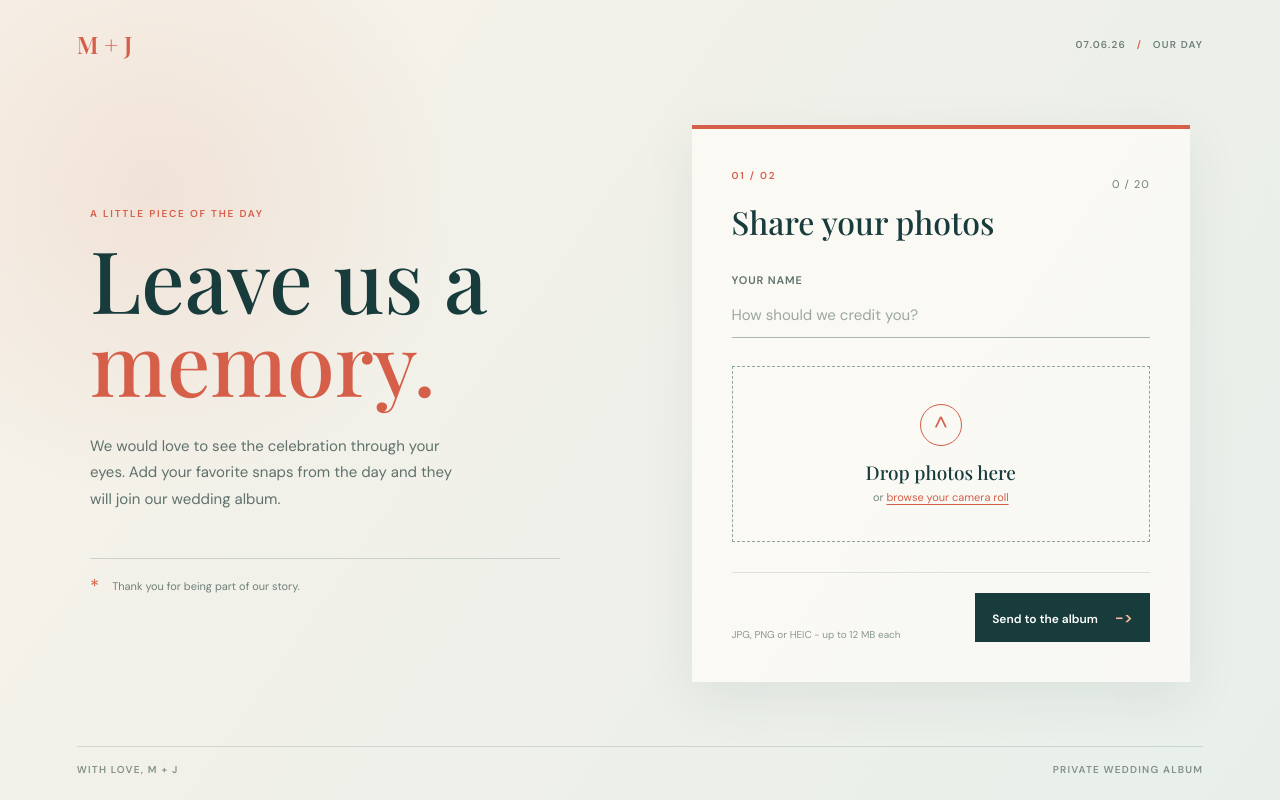
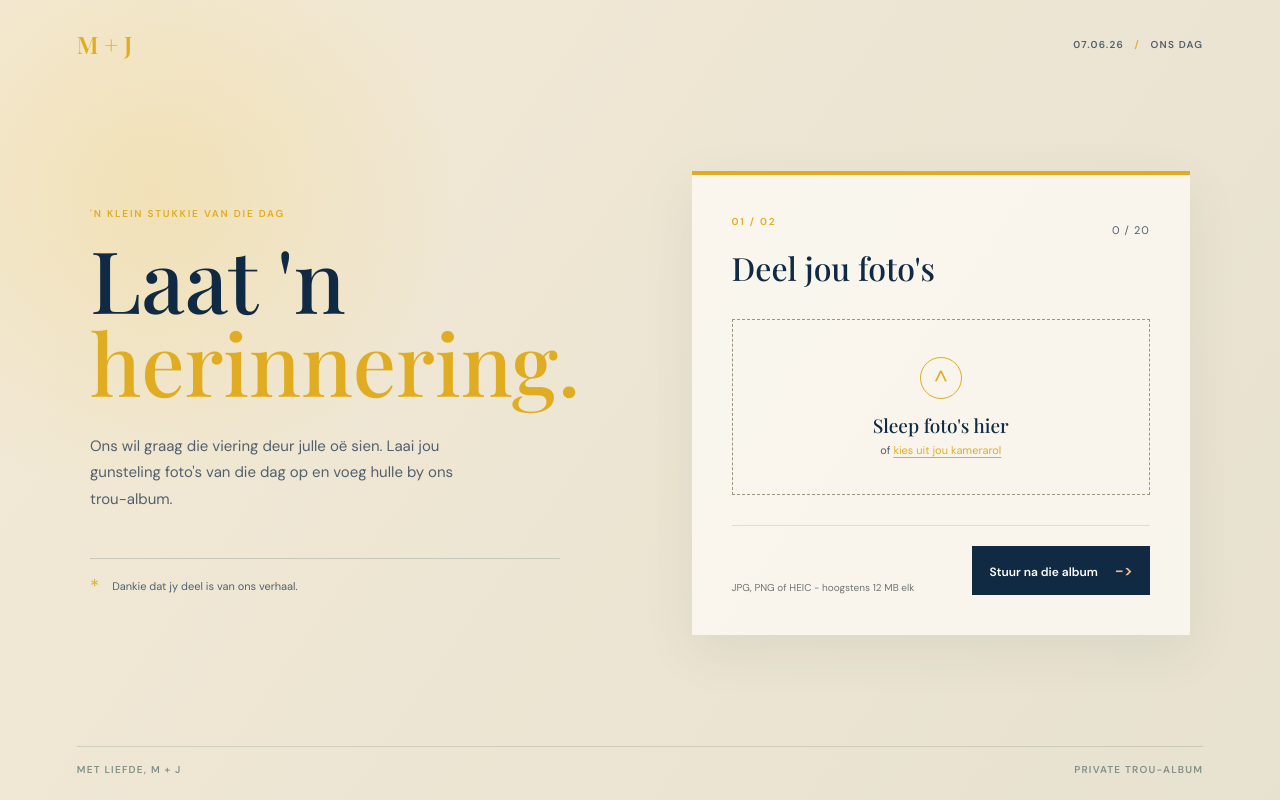
Before and after one commit to pamlotriet/WeddingPhotos, an Angular app: page / in a window 1280 px wide. Built offline with nearby package versions, Linux system fonts and the light colour scheme; a web font is replaced by a local one.

Commit message:
Translate gallery and refresh wedding palette

```diff
--- a/src/app/app.css
+++ b/src/app/app.css
@@ -2,8 +2,8 @@
   min-height: 100dvh;
   padding: 28px clamp(24px, 6vw, 92px) 24px;
   background:
-    radial-gradient(circle at 12% 24%, rgba(213, 93, 68, 0.1), transparent 24%),
-    linear-gradient(125deg, #f7f2e8 0%, #e8efeb 100%);
+    radial-gradient(circle at 12% 24%, rgba(243, 194, 59, 0.2), transparent 24%),
+    linear-gradient(125deg, #f3ead6 0%, #e7e1d0 100%);
   display: flex;
   flex-direction: column;
 }
@@ -18,7 +18,7 @@
   font-weight: 600;
 }
 .wordmark {
-  color: #d65f49;
+  color: #e0ad22;
   font-family: 'Playfair Display', Georgia, serif;
   font-size: 24px;
   font-weight: 600;
@@ -26,10 +26,10 @@
   text-decoration: none;
 }
 .date-mark {
-  color: #6e8079;
+  color: #52606d;
 }
 .date-mark span {
-  color: #d65f49;
+  color: #e0ad22;
   margin: 0 7px;
 }
 .content-grid {
@@ -45,7 +45,7 @@
   max-width: 470px;
 }
 .eyebrow {
-  color: #d65f49;
+  color: #e0ad22;
   font-size: 10px;
   font-weight: 600;
   letter-spacing: 0.18em;
@@ -58,7 +58,7 @@ p {
   margin-top: 0;
 }
 h1 {
-  color: #183b3c;
+  color: #102a43;
   font-family: 'Playfair Display', Georgia, serif;
   font-size: clamp(54px, 7vw, 86px);
   font-weight: 500;
@@ -67,11 +67,11 @@ h1 {
   margin-bottom: 30px;
 }
 h1 em {
-  color: #d65f49;
+  color: #e0ad22;
   font-weight: 500;
 }
 .intro {
-  color: #5f716b;
+  color: #52606d;
   font-size: 15px;
   line-height: 1.75;
   max-width: 370px;
@@ -79,7 +79,7 @@ h1 em {
 .note-line {
   align-items: center;
   border-top: 1px solid rgba(24, 59, 60, 0.18);
-  color: #6e8079;
+  color: #52606d;
   display: flex;
   gap: 13px;
   margin-top: 46px;
@@ -87,12 +87,12 @@ h1 em {
   font-size: 11px;
 }
 .spark {
-  color: #d65f49;
+  color: #e0ad22;
   font-size: 19px;
 }
 .upload-panel {
   background: rgba(255, 253, 248, 0.72);
-  border-top: 4px solid #d65f49;
+  border-top: 4px solid #e0ad22;
   box-shadow: 0 16px 50px rgba(38, 63, 59, 0.08);
   padding: clamp(24px, 4vw, 40px);
 }
@@ -103,7 +103,7 @@ h1 em {
   margin-bottom: 30px;
 }
 h2 {
-  color: #183b3c;
+  color: #102a43;
   font-family: 'Playfair Display', Georgia, serif;
   font-size: 32px;
   font-weight: 500;
@@ -111,13 +111,13 @@ h2 {
   margin-bottom: 0;
 }
 .photo-count {
-  color: #6e8079;
+  color: #52606d;
   font-size: 11px;
   letter-spacing: 0.1em;
   padding-top: 8px;
 }
 .field-label {
-  color: #5f716b;
+  color: #52606d;
   display: block;
   font-size: 11px;
   font-weight: 600;
@@ -128,9 +128,9 @@ h2 {
 .name-input {
   background: transparent;
   border: 0;
-  border-bottom: 1px solid #a9b8ae;
+  border-bottom: 1px solid #a7a18f;
   border-radius: 0;
-  color: #183b3c;
+  color: #102a43;
   display: block;
   font-size: 15px;
   outline: 0;
@@ -138,13 +138,13 @@ h2 {
   width: 100%;
 }
 .name-input:focus {
-  border-color: #d65f49;
+  border-color: #e0ad22;
 }
 .name-input::placeholder {
   color: #9aa8a0;
 }
 .drop-zone {
-  border: 1px dashed #91a79b;
+  border: 1px dashed #9d957f;
   margin-top: 28px;
   min-height: 174px;
   transition:
@@ -153,7 +153,7 @@ h2 {
 }
 .drop-zone:hover {
   background: rgba(207, 224, 215, 0.3);
-  border-color: #d65f49;
+  border-color: #e0ad22;
 }
 .drop-content {
   align-items: center;
@@ -165,9 +165,9 @@ h2 {
 }
 .upload-mark {
   align-items: center;
-  border: 1px solid #d65f49;
+  border: 1px solid #e0ad22;
   border-radius: 50%;
-  color: #d65f49;
+  color: #e0ad22;
   display: flex;
   font-size: 22px;
   height: 42px;
@@ -176,17 +176,17 @@ h2 {
   width: 42px;
 }
 .drop-title {
-  color: #183b3c;
+  color: #102a43;
   font-family: 'Playfair Display', Georgia, serif;
   font-size: 19px;
 }
 .drop-subtitle {
-  color: #76877f;
+  color: #52606d;
   font-size: 11px;
   margin-top: 5px;
 }
 .drop-subtitle u {
-  color: #d65f49;
+  color: #e0ad22;
   text-underline-offset: 3px;
 }
 .preview-grid {
@@ -197,7 +197,7 @@ h2 {
 }
 .preview-tile {
   aspect-ratio: 1;
-  background: #dce5df;
+  background: #ddd4bd;
   overflow: hidden;
   position: relative;
 }
@@ -207,7 +207,7 @@ h2 {
   width: 100%;
 }
 .remove-button {
-  background: #183b3c;
+  background: #102a43;
   border: 0;
   border-radius: 50%;
   color: #fff;
@@ -236,13 +236,13 @@ h2 {
   padding-top: 20px;
 }
 .limits {
-  color: #88978f;
+  color: #6f756f;
   font-size: 10px;
   line-height: 1.5;
   margin: 0;
 }
 .send-button {
-  background: #183b3c;
+  background: #102a43;
   border: 0;
   color: #fff;
   cursor: pointer;
@@ -252,7 +252,7 @@ h2 {
   white-space: nowrap;
 }
 .send-button:hover {
-  background: #d65f49;
+  background: #e0ad22;
 }
 .send-button:disabled {
   cursor: wait;
@@ -271,7 +271,7 @@ h2 {
 }
 .success-icon {
   align-items: center;
-  background: #d65f49;
+  background: #e0ad22;
   border-radius: 50%;
   color: #fff;
   display: flex;
@@ -285,14 +285,14 @@ h2 {
   margin-bottom: 13px;
 }
 .success-state > p:not(.eyebrow) {
-  color: #6e8079;
+  color: #52606d;
   font-size: 14px;
   line-height: 1.6;
 }
 .text-button {
   background: none;
   border: 0;
-  color: #d65f49;
+  color: #e0ad22;
   cursor: pointer;
   font-size: 12px;
   font-weight: 600;
--- a/src/app/app.html
+++ b/src/app/app.html
@@ -1,93 +1,44 @@
 <main class="page-shell">
   <header class="topbar">
-    <a class="wordmark" href="/" aria-label="Back to the wedding gallery">M + J</a>
-    <span class="date-mark">07.06.26 <span aria-hidden="true">/</span> our day</span>
+    <a class="wordmark" href="/" aria-label="Terug na die trougalery">M + J</a>
+    <span class="date-mark">07.06.26 <span aria-hidden="true">/</span> ons dag</span>
   </header>
   <div class="content-grid">
     <section class="welcome" aria-labelledby="page-title">
-      <p class="eyebrow">A little piece of the day</p>
-      <h1 id="page-title">Leave us a<br /><em>memory.</em></h1>
-      <p class="intro">
-        We would love to see the celebration through your eyes. Add your favorite snaps from the day
-        and they will join our wedding album.
-      </p>
-      <div class="note-line">
-        <span class="spark" aria-hidden="true">*</span
-        ><span>Thank you for being part of our story.</span>
-      </div>
+      <p class="eyebrow">'n Klein stukkie van die dag</p>
+      <h1 id="page-title">Laat 'n<br /><em>herinnering.</em></h1>
+      <p class="intro">Ons wil graag die viering deur julle oë sien. Laai jou gunsteling foto's van die dag op en voeg hulle by ons trou-album.</p>
+      <div class="note-line"><span class="spark" aria-hidden="true">*</span><span>Dankie dat jy deel is van ons verhaal.</span></div>
     </section>
     <section class="upload-panel" aria-labelledby="upload-title">
       @if (sent()) {
         <div class="success-state">
           <div class="success-icon" aria-hidden="true">+</div>
-          <p class="eyebrow">All tucked away</p>
-          <h2>Thank you, {{ guestName() }}.</h2>
-          <p>Your photos are safely on their way to our gallery.</p>
-          <button class="text-button" type="button" (click)="sent.set(false)">
-            Add more photos <span aria-hidden="true">-&gt;</span>
-          </button>
+          <p class="eyebrow">Veilig gebêre</p>
+          <h2>Baie dankie.</h2>
+          <p>Jou foto's is veilig op pad na ons galery.</p>
+          <button class="text-button" type="button" (click)="sent.set(false)">Laai nog foto's op <span aria-hidden="true">-&gt;</span></button>
         </div>
       } @else {
         <div class="panel-heading">
-          <div>
-            <p class="eyebrow">01 / 02</p>
-            <h2 id="upload-title">Share your photos</h2>
-          </div>
+          <div><p class="eyebrow">01 / 02</p><h2 id="upload-title">Deel jou foto's</h2></div>
           <span class="photo-count">{{ photos().length }} / {{ maxPhotos }}</span>
         </div>
-        <label class="field-label" for="guest-name">Your name</label>
-        <input
-          id="guest-name"
-          class="name-input"
-          type="text"
-          maxlength="80"
-          placeholder="How should we credit you?"
-          [value]="guestName()"
-          (input)="guestName.set($any($event.target).value)"
-        />
         <div class="drop-zone" (dragover)="$event.preventDefault()" (drop)="onDrop($event)">
-          <input
-            id="photo-picker"
-            class="visually-hidden"
-            type="file"
-            accept="image/*"
-            multiple
-            (change)="selectFiles($event)"
-          />
-          <label class="drop-content" for="photo-picker"
-            ><span class="upload-mark" aria-hidden="true">^</span
-            ><span class="drop-title">Drop photos here</span
-            ><span class="drop-subtitle">or <u>browse your camera roll</u></span></label
-          >
+          <input id="photo-picker" class="visually-hidden" type="file" accept="image/*" multiple (change)="selectFiles($event)" />
+          <label class="drop-content" for="photo-picker"><span class="upload-mark" aria-hidden="true">^</span><span class="drop-title">Sleep foto's hier</span><span class="drop-subtitle">of <u>kies uit jou kamerarol</u></span></label>
         </div>
         @if (photos().length) {
-          <div class="preview-grid" aria-label="Selected photos">
+          <div class="preview-grid" aria-label="Gekose foto's">
             @for (photo of photos(); track photo.preview; let index = $index) {
-              <div class="preview-tile">
-                <img [src]="photo.preview" [alt]="photo.file.name" /><button
-                  class="remove-button"
-                  type="button"
-                  [attr.aria-label]="'Remove ' + photo.file.name"
-                  (click)="removePhoto(index)"
-                >
-                  x
-                </button>
-              </div>
+              <div class="preview-tile"><img [src]="photo.preview" [alt]="photo.file.name" /><button class="remove-button" type="button" [attr.aria-label]="'Verwyder ' + photo.file.name" (click)="removePhoto(index)">x</button></div>
             }
           </div>
         }
-        @if (error()) {
-          <p class="error-message" role="alert">{{ error() }}</p>
-        }
-        <div class="panel-footer">
-          <p class="limits">JPG, PNG or HEIC - up to 12 MB each</p>
-          <button class="send-button" type="button" [disabled]="isSending()" (click)="sendPhotos()">
-            {{ isSending() ? 'Sending...' : 'Send to the album' }}
-            <span aria-hidden="true">-&gt;</span>
-          </button>
-        </div>
+        @if (error()) { <p class="error-message" role="alert">{{ error() }}</p> }
+        <div class="panel-footer"><p class="limits">JPG, PNG of HEIC - hoogstens 12 MB elk</p><button class="send-button" type="button" [disabled]="isSending()" (click)="sendPhotos()">{{ isSending() ? 'Laai op...' : 'Stuur na die album' }} <span aria-hidden="true">-&gt;</span></button></div>
       }
     </section>
   </div>
-  <footer class="footer"><span>with love, M + J</span><span>private wedding album</span></footer>
+  <footer class="footer"><span>met liefde, M + J</span><span>private trou-album</span></footer>
 </main>
--- a/src/app/app.ts
+++ b/src/app/app.ts
@@ -46,14 +46,14 @@ export class App {
   }
 
   protected async sendPhotos(): Promise<void> {
-    if (!this.guestName().trim() || !this.photos().length) {
-      this.error.set('Add your name and at least one photo to continue.');
+    if (!this.photos().length) {
+      this.error.set('Kies asseblief ten minste een foto om voort te gaan.');
       return;
     }
 
     if (!this.uploadEndpoint) {
       this.error.set(
-        'The gallery is not connected yet. Add your Apps Script URL in src/app/app.ts.',
+        'Die galery is nog nie gekoppel nie. Voeg die Apps Script-URL in src/app/app.ts by.',
       );
       return;
     }
@@ -70,13 +70,13 @@ export class App {
         method: 'POST',
         mode: 'no-cors',
         headers: { 'Content-Type': 'text/plain;charset=utf-8' },
-        body: JSON.stringify({ guestName: this.guestName().trim(), files }),
+        body: JSON.stringify({ files }),
       });
       this.sent.set(true);
       this.photos().forEach(({ preview }) => URL.revokeObjectURL(preview));
       this.photos.set([]);
     } catch {
-      this.error.set('Something went wrong while sending. Please try again.');
+      this.error.set('Iets het verkeerd geloop. Probeer asseblief weer.');
     } finally {
       this.isSending.set(false);
     }
@@ -93,7 +93,8 @@ export class App {
       .slice(0, available);
 
     if (!validFiles.length) {
-      this.error.set('Choose image files up to 12 MB each.');
+      this.error.set('Kies beeldlêers van hoogstens 12 MB elk.');
+        this.error.set('Kies beeldlêers van hoogstens 12 MB elk.');
       return;
     }
 
```
